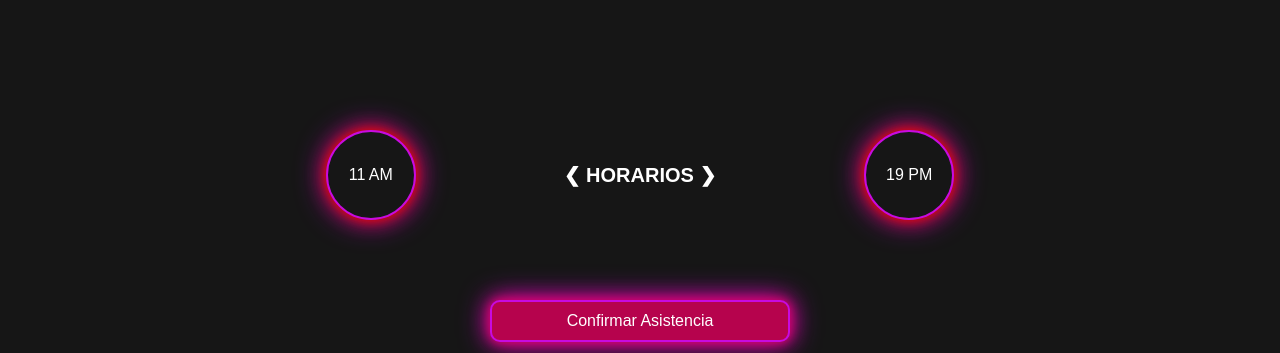
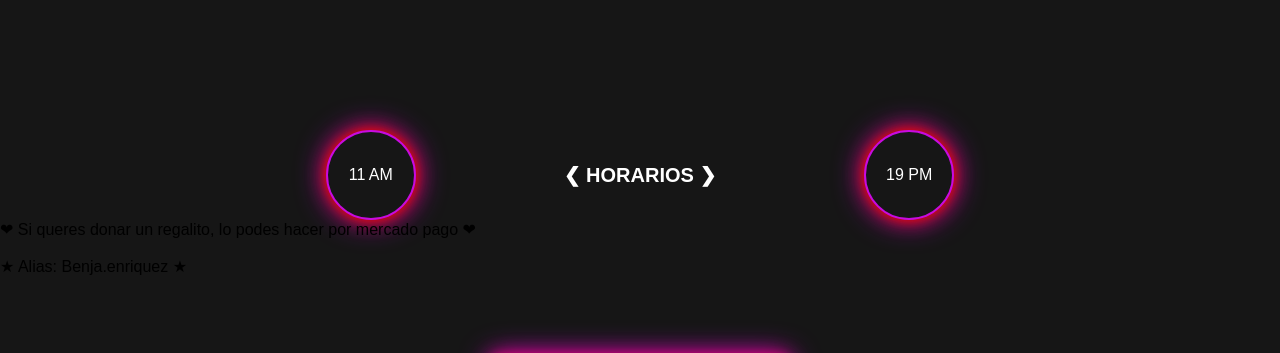
Before and after one commit to benjaenri/invitacion, a plain HTML site: page index.html in a window 1280 px wide. Shown: the part 1238-1591 px from the top of the page. Drawn offline with Linux system fonts and the light colour scheme.

Commit message:
Update index.html

```diff
--- a/index.html
+++ b/index.html
@@ -20,6 +20,11 @@
         <div class="inicio">11 AM</div>
         <div class="text">❮ HORARIOS ❯</div>
         <div class="fin">19 PM</div>
+    </div>
+
+     <div class="mp">
+        <p>❤ Si queres donar un regalito, lo podes hacer por mercado pago  ❤</p><br>
+        <p>★ Alias: Benja.enriquez ★</p>
     </div>
 
 
```
